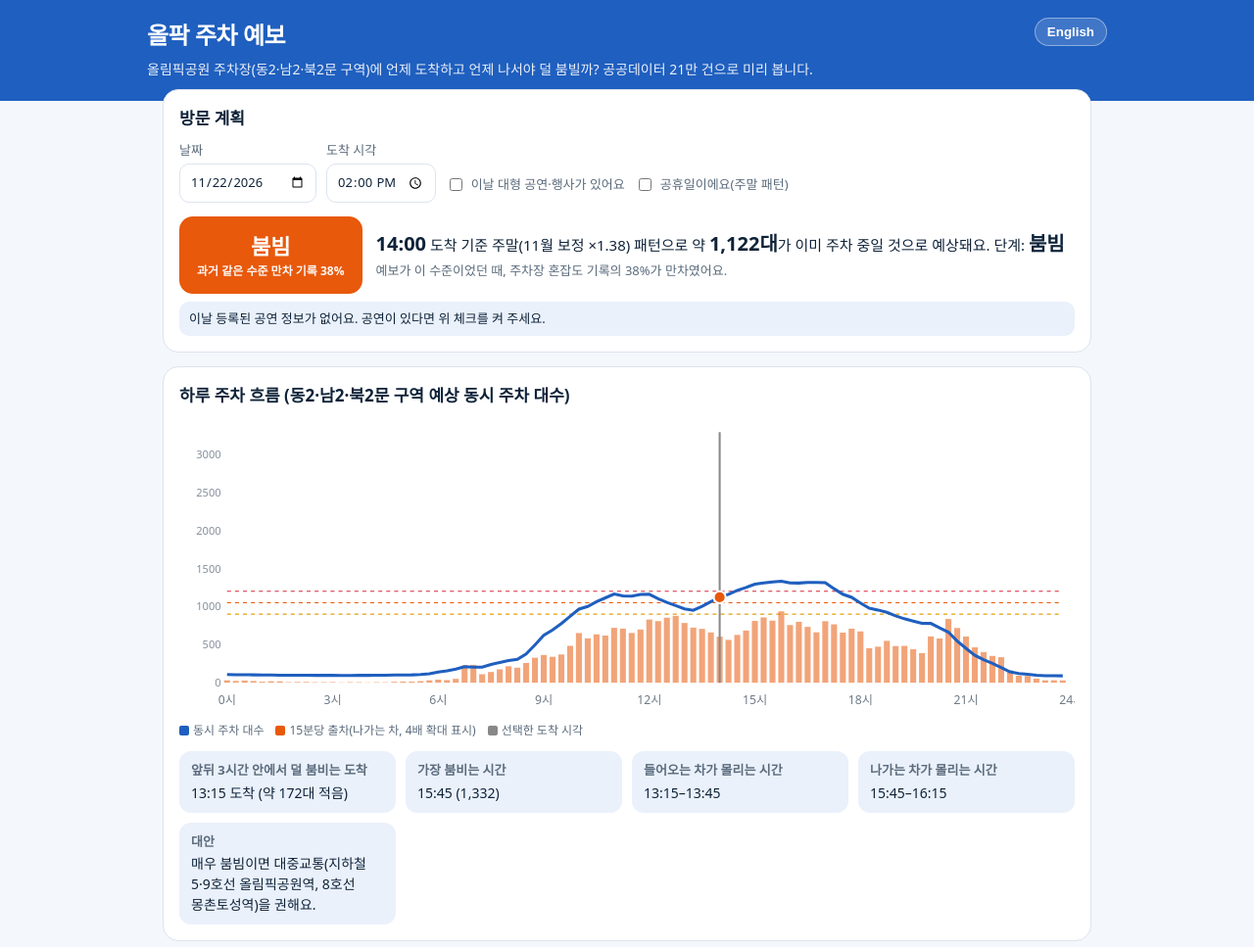
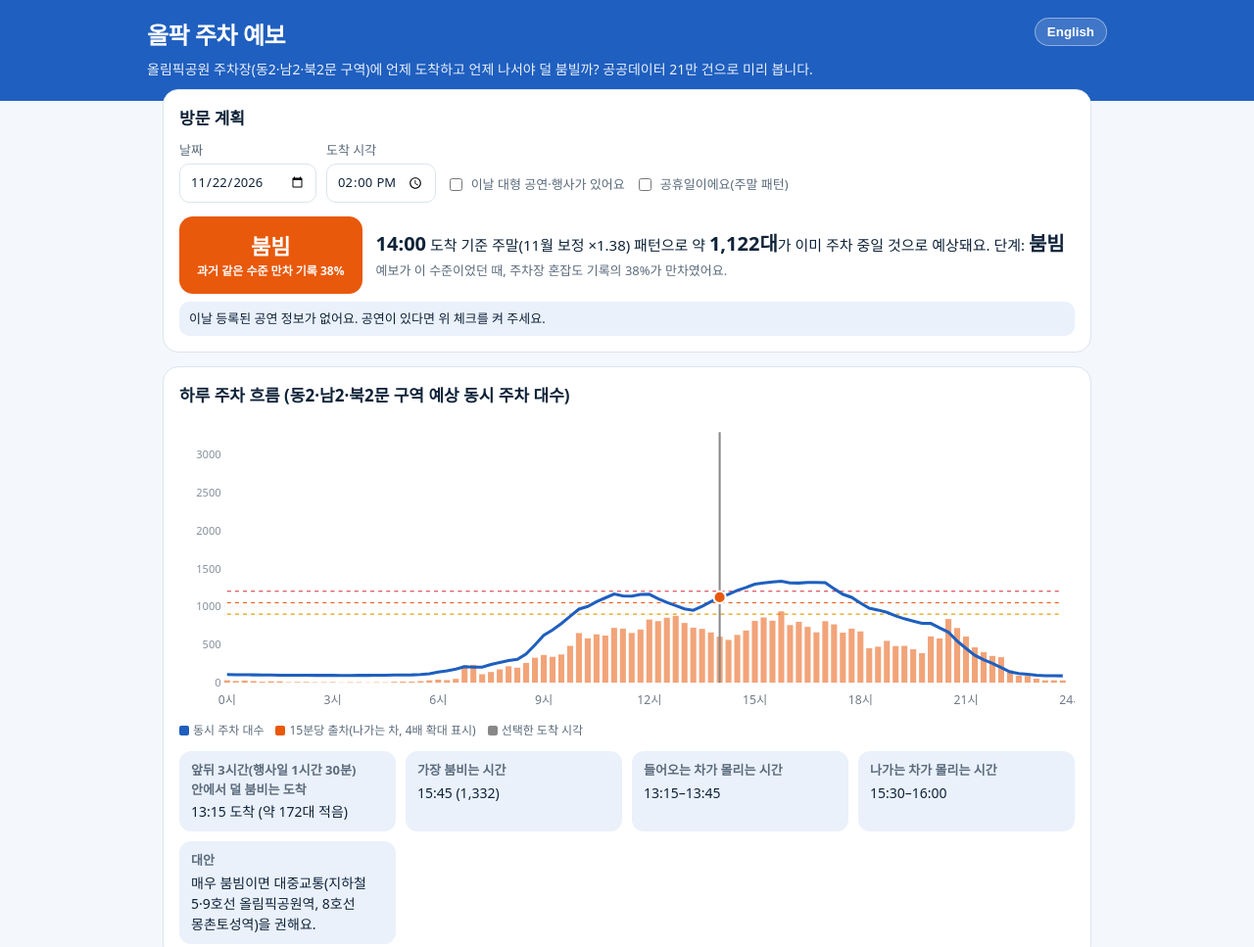
Before and after one commit to InwooNull/olpark-parking-forecast, a plain HTML site: page index.html in a window 1280 px wide. Shown: the top 967 px of the page at 98% size. Drawn offline with Linux system fonts and the light colour scheme.

Commit message:
몰림 30분을 최대 연속 구간으로, 행사일 대안 시각 ±1.5시간

```diff
--- a/index.html
+++ b/index.html
@@ -84,7 +84,7 @@ const T={ko:{title:"올팍 주차 예보",subtitle:"올림픽공원 주차장(
  lv:["한산","보통","붐빔","매우 붐빔"],fr:(r)=>`과거 같은 수준 만차 기록 ${r}%`,kind:{weekday:"평일",weekend:"주말",event:"대형 행사일"},
  sum:(k,t,o,lv,r)=>`<b>${t}</b> 도착 기준 ${k} 패턴으로 약 <b>${o.toLocaleString()}대</b>가 이미 주차 중일 것으로 예상돼요. 단계: <b>${lv}</b><br><span style="font-size:13px;color:var(--sub)">예보가 이 수준이었던 때, 주차장 혼잡도 기록의 ${r}%가 만차였어요.</span>`,
  evYes:(l,n)=>`이날 공연 정보 ${n}건: ${l} — 공연 규모는 데이터에 없어요. 대형 공연이면 위 체크를 켜 주세요.`,evNo:"이날 등록된 공연 정보가 없어요. 공연이 있다면 위 체크를 켜 주세요.",evMan:"공연 정보 목록에는 없지만, 대형 행사가 있다고 설정해 행사일 패턴으로 예보해요.",
- tipQuiet:"앞뒤 3시간 안에서 덜 붐비는 도착",better:(t,d)=>`${t} 도착 (약 ${d.toLocaleString()}대 적음)`,same:"지금 고른 시각이 가장 한적해요",tipPeak:"가장 붐비는 시간",tipDep:"나가는 차가 몰리는 시간",tipArr:"들어오는 차가 몰리는 시간",tipAlt:"대안",alt:"매우 붐빔이면 대중교통(지하철 5·9호선 올림픽공원역, 8호선 몽촌토성역)을 권해요.",
+ tipQuiet:"앞뒤 3시간(행사일 1시간 30분) 안에서 덜 붐비는 도착",better:(t,d)=>`${t} 도착 (약 ${d.toLocaleString()}대 적음)`,same:"지금 고른 시각이 가장 한적해요",tipPeak:"가장 붐비는 시간",tipDep:"나가는 차가 몰리는 시간",tipArr:"들어오는 차가 몰리는 시간",tipAlt:"대안",alt:"매우 붐빔이면 대중교통(지하철 5·9호선 올림픽공원역, 8호선 몽촌토성역)을 권해요.",
  zoneNote:(p,n)=>`주차장 혼잡도 정보 ${n}건(${p[0]}~${p[1]}) 중 '만차'로 기록된 비율입니다. 같은 시각에 모든 구역을 잰 값이 아니라 기록 시점이 구역마다 달라, 경향을 보는 용도로만 쓰세요.`,
  zh:["구역","기록","만차 비율"],months:"월",
  method:(s,r,d)=>`<b>어떻게 계산했나요?</b> ① 2024년 7월 입출차 ${s.entries.toLocaleString()}건으로 15분마다 들어온 차 − 나간 차를 세어 동시 주차 대수를 구했어요(6월에 들어온 차가 빠진 7/1은 제외). ② 날을 평일·주말·대형 행사일(동시 주차 ${r.toLocaleString()}대 이상인 날: ${d.join(", ")}. 같은 공연 기간 이틀이라 표본이 작아요)로 나눠 시간대별 평균을 냈어요. ③ 평일·주말은 2023~2025 월별 주차대수의 일평균 중앙값 ÷ 2024년 7월 일평균으로 달마다 보정해요. 대형 행사일은 공연 규모가 좌우하므로 보정하지 않아요. ④ 단계는 주차장 혼잡도 기록 ${D.validation.n}건으로 정했어요. 기록 시점의 예보값 중앙값이 원활 ${D.validation.median_pred["원활"]}대 < 혼잡 ${D.validation.median_pred["혼잡"]}대 < 만차 ${D.validation.median_pred["만차"]}대 순이었고, 900·1,050·1,200대 경계마다 만차 기록 비율이 ${D.calibration.map(c=>Math.round(c.full_rate*100)+"%").join(" → ")}로 올라갔어요(순위상관 ${D.validation.spearman}, 날짜 단위 95% 구간 ${D.baseline.model_ci95.join("~")}). 평일·주말·월 구분 없이 시각만 쓴 단순 모델은 ${D.baseline.hour_only_spearman}(${D.baseline.hour_only_ci95.join("~")})에 그쳐, 날 유형과 월 보정이 신호를 더한다는 것을 확인했어요. 기록을 날짜순으로 반으로 나눠 뒤쪽 절반(${D.holdout.split} 이후 ${D.holdout.later_n}건)만 봐도 만차 비율이 ${D.holdout.later_full_rates.map(r=>Math.round(r*100)+"%").join(" → ")}였어요(순위상관 ${D.holdout.later_spearman}). 아래 두 단계와 위 두 단계의 차이는 뚜렷하지만 단계마다 순서가 매번 맞지는 않고, 상관이 강하지는 않아 방향을 알려 주는 참고용이에요. 혼잡도 기록은 구역 단위, 예보는 입출차 기록이 있는 동2·남2·북2문 구역 합계라는 차이도 있어요. <br><b>한계</b>: 입출차는 2024년 7월 한 달분, 동2·남2·북2문 구역 기록이고 전체 주차면수가 공개되지 않아 몇 % 찼는지가 아니라 과거 기록과 비교한 단계로 보여 줘요. 입출차(${s.entries.toLocaleString()}건)와 월별주차현황(2024년 7월 ${D.month_base_2024_07.toLocaleString()}대)은 집계 기준이 달라 월별 자료는 달 사이 비율만 써요. 실시간 값이 아닌 과거 패턴 예보예요.`,
@@ -93,7 +93,7 @@ en:{title:"Olympic Park Parking Forecast",subtitle:"When should you arrive at an
  lv:["Quiet","Moderate","Busy","Very busy"],fr:(r)=>`Past full-lot rate ${r}%`,kind:{weekday:"weekday",weekend:"weekend",event:"big-event day"},
  sum:(k,t,o,lv,r)=>`Arriving at <b>${t}</b>, about <b>${o.toLocaleString()} cars</b> are expected to be parked already (${k} pattern). Level: <b>${lv}</b><br><span style="font-size:13px;color:var(--sub)">When forecasts were at this level, ${r}% of congestion records said full.</span>`,
  evYes:(l,n)=>`${n} event(s) listed: ${l} — size is unknown. Tick the box if it is a big concert.`,evNo:"No event listed for this date. If there is one, tick the box above.",evMan:"Not in the event list, but you set a big event, so the event-day pattern is used.",
- tipQuiet:"Quieter arrival within ±3 h",better:(t,d)=>`Arrive at ${t} (about ${d.toLocaleString()} fewer cars)`,same:"Your time is already the quietest",tipPeak:"Busiest time",tipDep:"When cars rush out",tipArr:"When cars rush in",tipAlt:"Alternative",alt:"If very busy, take the subway: Olympic Park Stn (Line 5·9) or Mongchontoseong Stn (Line 8).",
+ tipQuiet:"Quieter arrival within ±3 h (±1.5 h on event days)",better:(t,d)=>`Arrive at ${t} (about ${d.toLocaleString()} fewer cars)`,same:"Your time is already the quietest",tipPeak:"Busiest time",tipDep:"When cars rush out",tipArr:"When cars rush in",tipAlt:"Alternative",alt:"If very busy, take the subway: Olympic Park Stn (Line 5·9) or Mongchontoseong Stn (Line 8).",
  zoneNote:(p,n)=>`Share of 'full' among ${n} congestion records (${p[0]}–${p[1]}). Zones were not measured at the same moments, so use this as a tendency only.`,
  zh:["Zone","Records","Full rate"],months:"",
  method:(s,r,d)=>`<b>How is it calculated?</b> (1) From ${s.entries.toLocaleString()} entry/exit records (July 2024), cars parked = cars in − cars out every 15 minutes (July 1 excluded). (2) Days are grouped into weekday, weekend and big-event days (peak ≥ ${r.toLocaleString()}: ${d.join(", ")}; small sample). (3) Weekdays/weekends are scaled by the 2023–2025 monthly median ÷ July 2024. (4) Levels come from ${D.validation.n} congestion records: forecasts at record times were ordered free ${D.validation.median_pred["원활"]} < busy ${D.validation.median_pred["혼잡"]} < full ${D.validation.median_pred["만차"]}; full-rate by level ${D.calibration.map(c=>Math.round(c.full_rate*100)+"%").join(" → ")} (Spearman ${D.validation.spearman}); on the later half alone: ${D.holdout.later_full_rates.map(r=>Math.round(r*100)+"%").join(" / ")} (Spearman ${D.holdout.later_spearman}). Hour-only baseline: ${D.baseline.hour_only_spearman}. The correlation is weak, so treat levels as directional.<br><b>Limits</b>: one month of entry/exit data and no public capacity figure, so levels are relative. Pattern-based, not real-time.`,
@@ -129,9 +129,9 @@ function render(){
   g+=`<path d="M${occ.map((v,i)=>`${X(i).toFixed(1)},${Y(v).toFixed(1)}`).join("L")}" fill="none" stroke="var(--blue)" stroke-width="3"/>`;
   g+=`<line x1="${X(s)}" x2="${X(s)}" y1="${pt}" y2="${H-pb}" stroke="#888" stroke-width="2"/><circle cx="${X(s)}" cy="${Y(occ[s])}" r="6" fill="${COL[lv]}" stroke="#fff" stroke-width="2"/>`;
   $("chart").innerHTML=g;$("chart").style.color="var(--ink)";
-  let bi=s;for(let i=Math.max(0,s-12);i<=Math.min(95,s+12);i++){if(occ[i]<occ[bi])bi=i}
+  const W2=k==="event"?6:12;let bi=s;for(let i=Math.max(0,s-W2);i<=Math.min(95,s+W2);i++){if(occ[i]<occ[bi])bi=i}
   const quietTxt=(bi===s||occ[s]-occ[bi]<30)?t.same:t.better(hm(bi),Math.round(occ[s]-occ[bi]));
-  const pk=occ.indexOf(Math.max(...occ)),dk=dep.indexOf(Math.max(...dep.slice(40))),P2=D.profiles[k].arr.map(v=>v*f),ak=P2.indexOf(Math.max(...P2.slice(32)));
+  const pk=occ.indexOf(Math.max(...occ)),P2=D.profiles[k].arr.map(v=>v*f);const best=(a,from)=>{let b=from;for(let i=from;i<95;i++){if(a[i]+a[i+1]>a[b]+a[b+1])b=i}return b};const dk=best(dep,40),ak=best(P2,32);
   $("tips").innerHTML=`<div class="tip"><b>${t.tipQuiet}</b>${quietTxt}</div><div class="tip"><b>${t.tipPeak}</b>${hm(pk)} (${Math.round(occ[pk]).toLocaleString()})</div><div class="tip"><b>${t.tipArr}</b>${hm(ak)}–${hm(Math.min(95,ak+2))}</div><div class="tip"><b>${t.tipDep}</b>${hm(dk)}–${hm(Math.min(95,dk+2))}</div><div class="tip"><b>${t.tipAlt}</b>${t.alt}</div>`;
   const z=Object.entries(D.zones).sort((a,b)=>b[1].full_rate-a[1].full_rate);
   $("zoneNote").textContent=t.zoneNote(D.source.congestion.match(/\d{4}-\d\d-\d\d/g)||["",""],z.reduce((a,b)=>a+b[1].n,0));
```
